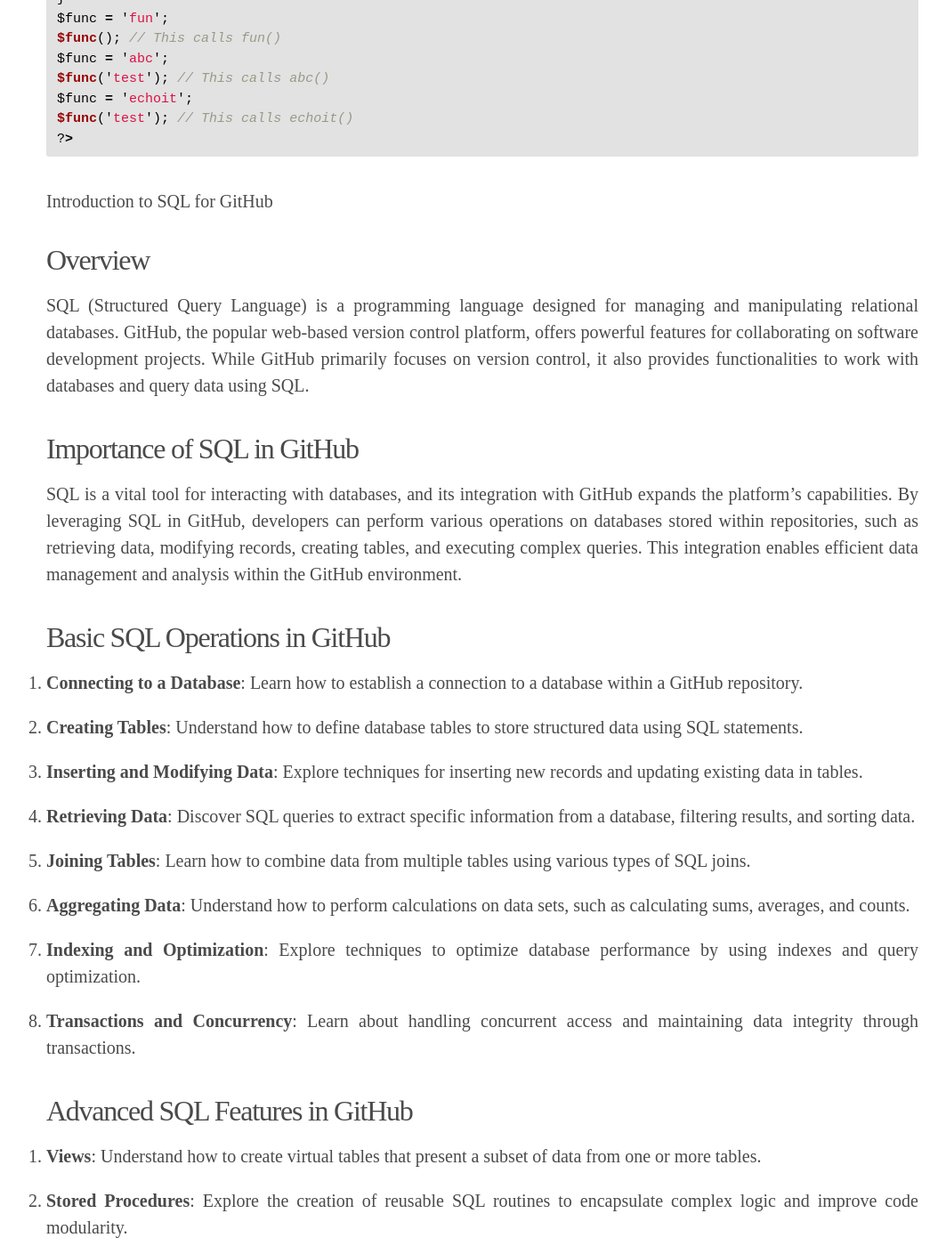
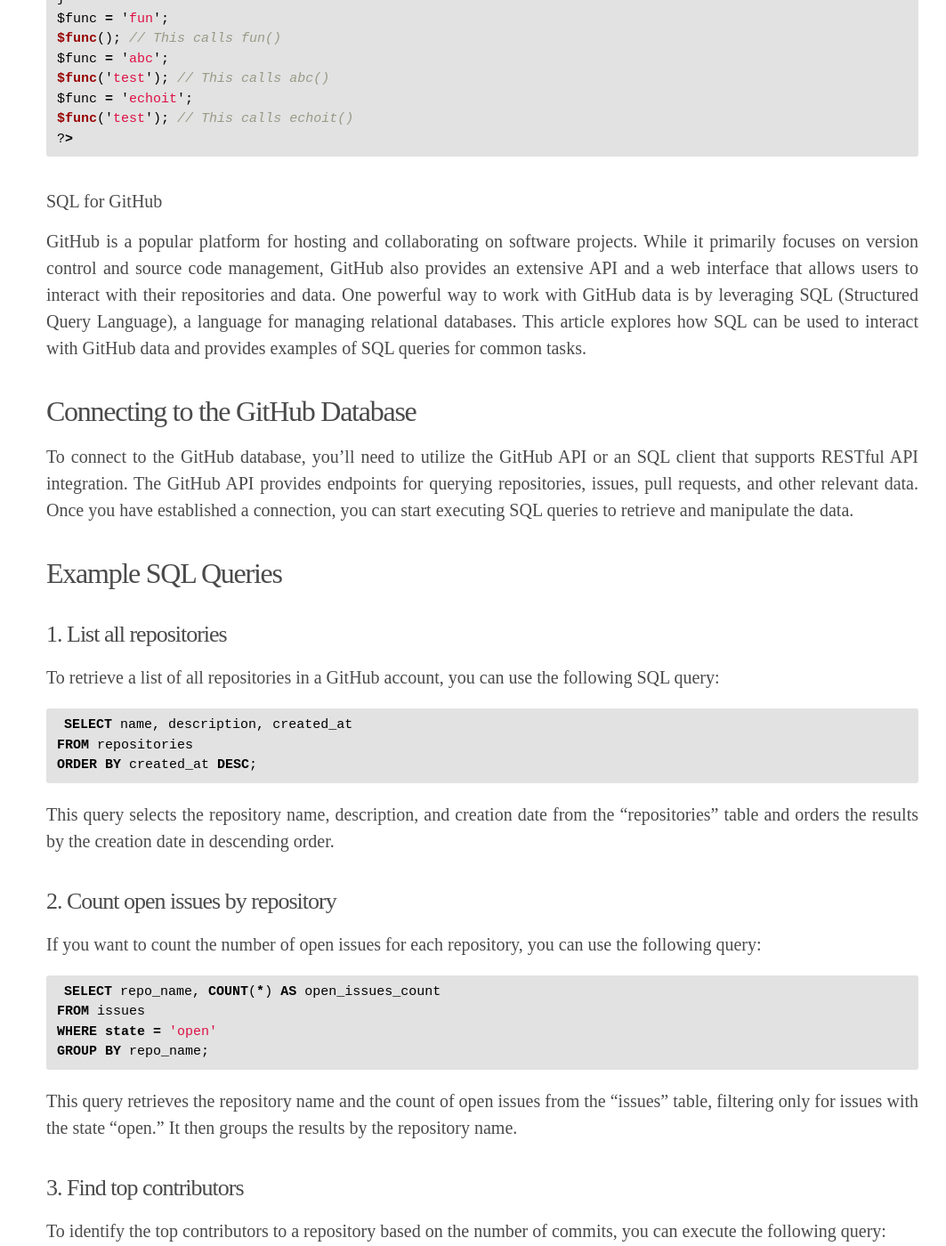
Before and after one commit to ashrafwani/ashrafwani.github.io, a Jekyll site: the page built from _posts/25-04-23-sql-in-github.markdown, in a window 1280 px wide and 1400 px high, scrolled down 3839 px. Shown: the whole window at 89% size, without its empty margins (98-1161 px from the left). Built offline with Jekyll 4.4.1, drawn with Linux system fonts in a browser that asks for light colours; nearby versions of some CDN libraries; some web fonts are replaced; a script that is not in the unit is left out; comment, search, counter and statistics services are not loaded; some of the changed text lies outside the part shown.

Commit message:
Update and rename 25-04-23-newtopic.markdown to 25-04-23-sql-in-github.markdown

````diff
--- a/_posts/25-04-23-newtopic.markdown
+++ b/_posts/25-04-23-sql-in-github.markdown
@@ -1,9 +1,9 @@
 ---
 layout: post
-title:  New Topic
+title:  Introduction to SQL in GitHub
 date:   2023-04-25 12:00:00
 categories: new
-permalink: blog/new-topic
+permalink: blog/sql-in-github
 ---
 
 > Advanced PHP topics which will empower the reader to create dynamic web pages.
@@ -137,30 +137,56 @@
 ?>
 ```
 
-# Introduction to SQL for GitHub
+# SQL for GitHub
 
-## Overview
-SQL (Structured Query Language) is a programming language designed for managing and manipulating relational databases. GitHub, the popular web-based version control platform, offers powerful features for collaborating on software development projects. While GitHub primarily focuses on version control, it also provides functionalities to work with databases and query data using SQL.
+GitHub is a popular platform for hosting and collaborating on software projects. While it primarily focuses on version control and source code management, GitHub also provides an extensive API and a web interface that allows users to interact with their repositories and data. One powerful way to work with GitHub data is by leveraging SQL (Structured Query Language), a language for managing relational databases. This article explores how SQL can be used to interact with GitHub data and provides examples of SQL queries for common tasks.
 
-## Importance of SQL in GitHub
-SQL is a vital tool for interacting with databases, and its integration with GitHub expands the platform's capabilities. By leveraging SQL in GitHub, developers can perform various operations on databases stored within repositories, such as retrieving data, modifying records, creating tables, and executing complex queries. This integration enables efficient data management and analysis within the GitHub environment.
+## Connecting to the GitHub Database
 
-## Basic SQL Operations in GitHub
-1. **Connecting to a Database**: Learn how to establish a connection to a database within a GitHub repository.
-2. **Creating Tables**: Understand how to define database tables to store structured data using SQL statements.
-3. **Inserting and Modifying Data**: Explore techniques for inserting new records and updating existing data in tables.
-4. **Retrieving Data**: Discover SQL queries to extract specific information from a database, filtering results, and sorting data.
-5. **Joining Tables**: Learn how to combine data from multiple tables using various types of SQL joins.
-6. **Aggregating Data**: Understand how to perform calculations on data sets, such as calculating sums, averages, and counts.
-7. **Indexing and Optimization**: Explore techniques to optimize database performance by using indexes and query optimization.
-8. **Transactions and Concurrency**: Learn about handling concurrent access and maintaining data integrity through transactions.
+To connect to the GitHub database, you'll need to utilize the GitHub API or an SQL client that supports RESTful API integration. The GitHub API provides endpoints for querying repositories, issues, pull requests, and other relevant data. Once you have established a connection, you can start executing SQL queries to retrieve and manipulate the data.
 
-## Advanced SQL Features in GitHub
-1. **Views**: Understand how to create virtual tables that present a subset of data from one or more tables.
-2. **Stored Procedures**: Explore the creation of reusable SQL routines to encapsulate complex logic and improve code modularity.
-3. **Triggers**: Learn how to define actions triggered by specific database events, such as inserting, updating, or deleting records.
-4. **Full-text Search**: Discover techniques to perform advanced text-based searches within the GitHub database.
-5. **Security and Permissions**: Understand how to manage user access rights and protect sensitive data using SQL authorization mechanisms.
+## Example SQL Queries
+
+### 1. List all repositories
+
+To retrieve a list of all repositories in a GitHub account, you can use the following SQL query:
+
+```sql
+SELECT name, description, created_at
+FROM repositories
+ORDER BY created_at DESC;
+```
+
+This query selects the repository name, description, and creation date from the "repositories" table and orders the results by the creation date in descending order.
+
+### 2. Count open issues by repository
+
+If you want to count the number of open issues for each repository, you can use the following query:
+
+```sql
+SELECT repo_name, COUNT(*) AS open_issues_count
+FROM issues
+WHERE state = 'open'
+GROUP BY repo_name;
+```
+
+This query retrieves the repository name and the count of open issues from the "issues" table, filtering only for issues with the state "open." It then groups the results by the repository name.
+
+### 3. Find top contributors
+
+To identify the top contributors to a repository based on the number of commits, you can execute the following query:
+
+```sql
+SELECT author_name, COUNT(*) AS commit_count
+FROM commits
+WHERE repo_name = 'your_repository'
+GROUP BY author_name
+ORDER BY commit_count DESC
+LIMIT 10;
+```
+
+This query retrieves the author name and the count of commits from the "commits" table for a specific repository (replace `'your_repository'` with the desired repository name). It groups the results by author name, orders them by the commit count in descending order, and limits the output to the top 10 contributors.
 
 ## Conclusion
-SQL plays a crucial role in managing databases within GitHub repositories, empowering developers to work with structured data efficiently. By mastering SQL operations in GitHub, you can effectively leverage the power of databases, enhance collaboration, and derive meaningful insights from your projects.
+
+SQL is a powerful language that can be used to interact with GitHub data. By leveraging SQL queries, you can extract valuable information, perform analysis, and gain insights into your repositories. Whether you want to list repositories, count issues, or identify top contributors, SQL provides a flexible and efficient way to work with GitHub data.
````
